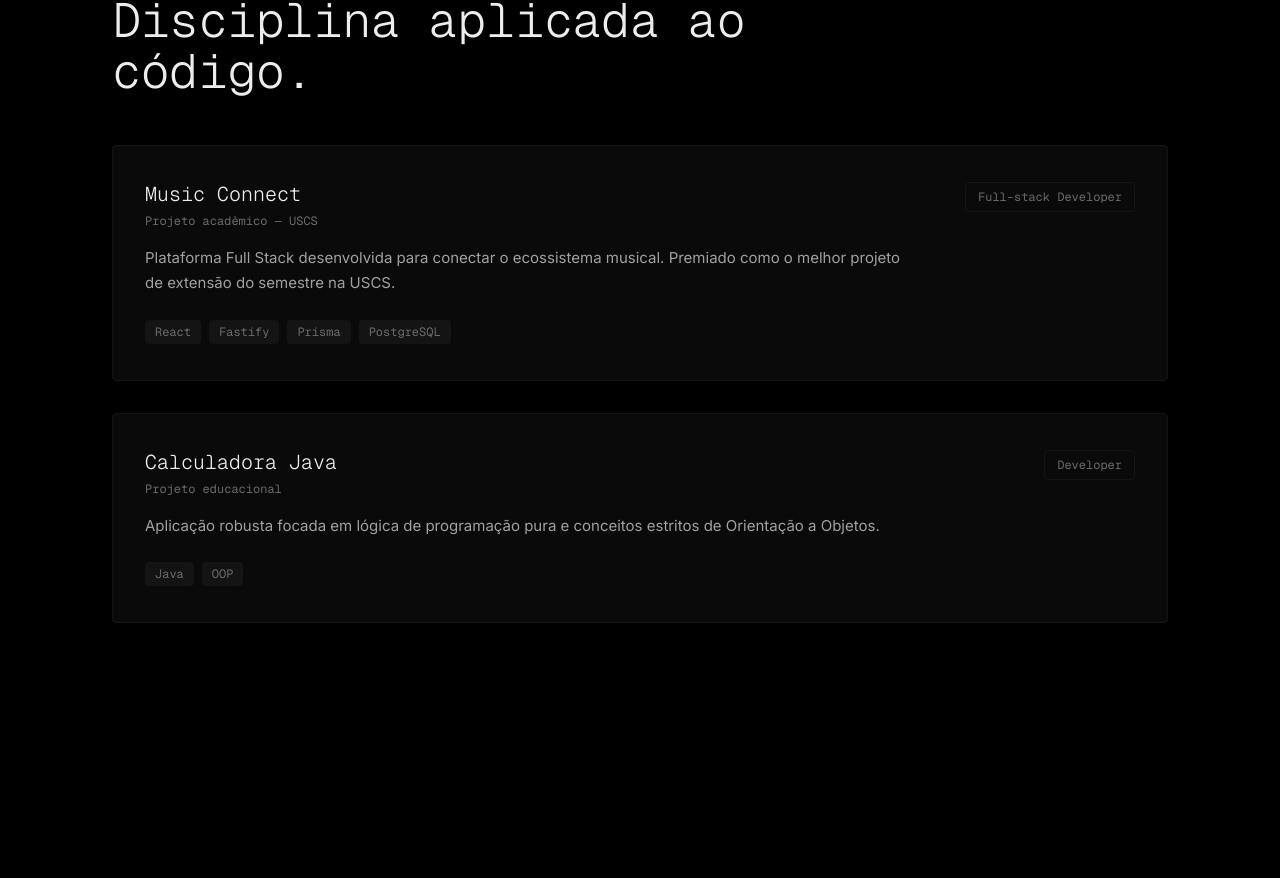
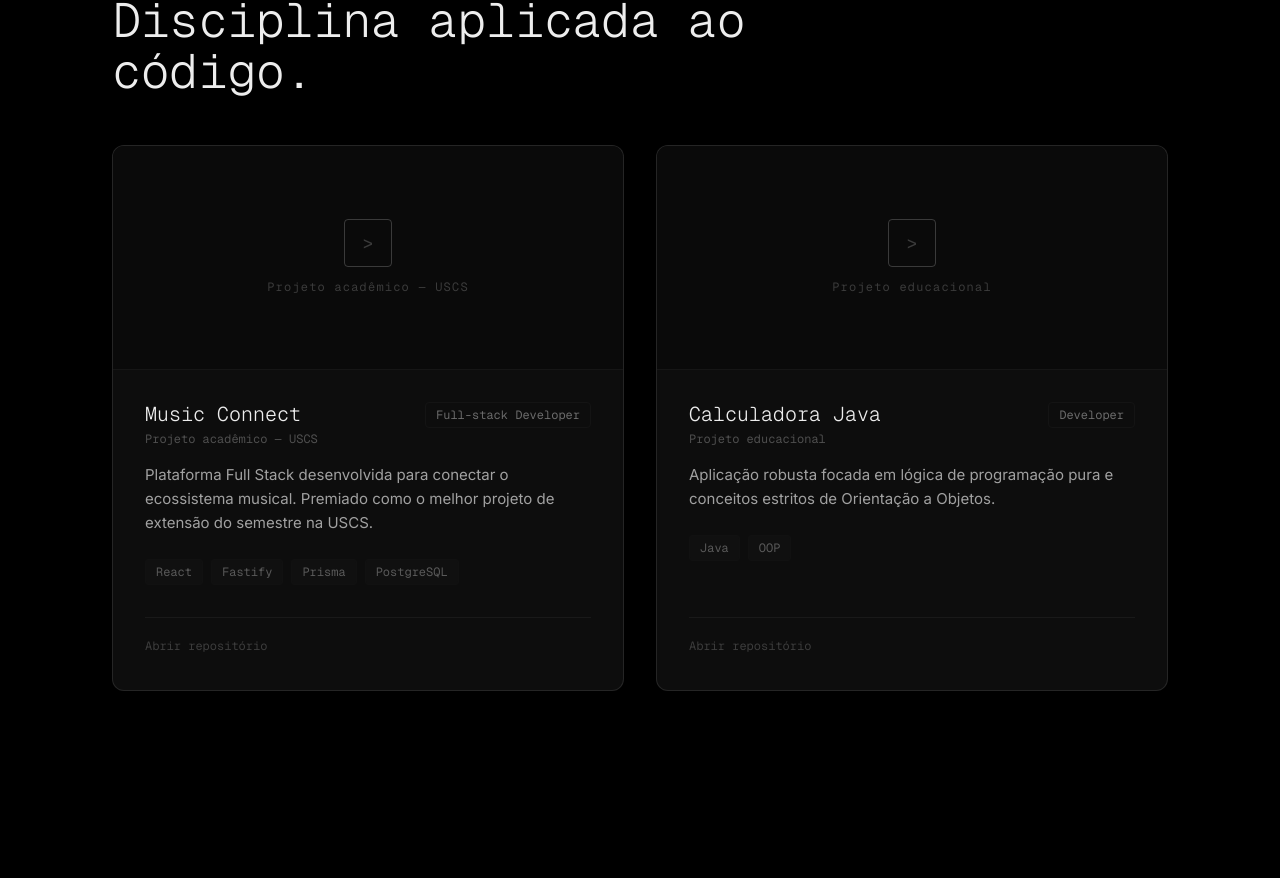
Before and after one commit to GabrielJose2004/meu-portfolio, a Next.js app: page / in a window 1280 px wide. Shown: the part 961-1839 px from the top of the page. Built offline with nearby package versions, Linux system fonts and the light colour scheme.

Commit message:
feat: refatora cartoes de projeto para padrao bento box com mockups

```diff
--- a/src/components/sections/ProjectsSection.tsx
+++ b/src/components/sections/ProjectsSection.tsx
@@ -22,6 +22,7 @@ interface Project {
   role: string
   context: string
   href?: string
+  imageUrl?: string
 }
 
 const PROJECTS: Project[] = [
@@ -34,6 +35,7 @@ const PROJECTS: Project[] = [
     role: 'Full-stack Developer',
     context: 'Projeto acadêmico — USCS',
     href: 'https://github.com/Music-Connect',
+    imageUrl: undefined, // Placeholder será renderizado
   },
   {
     id: 'calculadora-java',
@@ -44,6 +46,7 @@ const PROJECTS: Project[] = [
     role: 'Developer',
     context: 'Projeto educacional',
     href: 'https://github.com/GabrielJose2004/Calculadora--Java.git',
+    imageUrl: undefined, // Placeholder será renderizado
   },
 ]
 
@@ -84,77 +87,117 @@ export function ProjectsSection() {
         </h2>
       </div>
 
-      {/* ── Grid de cards ──────────────────────────────────────── */}
-      <div className="grid gap-6 sm:gap-8">
+      {/* ── Grid de cards (Bento Box) ────────────────────────── */}
+      <div className="grid grid-cols-1 md:grid-cols-2 gap-6 sm:gap-8">
         {PROJECTS.map((project, index) => (
           <a
             key={project.id}
             href={project.href}
             target="_blank"
             rel="noopener noreferrer"
-            className="group block"
+            className="group block h-full"
           >
             <article
               className={`
-                relative border border-wire rounded-sm
-                bg-surface px-6 py-7 sm:px-8 sm:py-9
+                relative h-full flex flex-col
+                bg-white/5 border border-white/10
+                rounded-xl overflow-hidden
                 transition-all duration-300
-                hover:border-signal hover:bg-void hover:shadow-[0_0_15px_rgba(0,255,135,0.1)]
+                hover:border-signal hover:shadow-[0_0_15px_rgba(0,255,135,0.1)]
                 cursor-pointer
                 ${FI}
               `}
               style={stagger(index + 2)}
             >
-            {/* ── Conteúdo do card ──────────────────────────────── */}
-            <div className="flex flex-col gap-4">
+              {/* ── Área de Mockup (Topo) ──────────────────────── */}
+              <div className="relative h-48 sm:h-56 bg-surface overflow-hidden border-b border-white/5">
+                {project.imageUrl ? (
+                  <img
+                    src={project.imageUrl}
+                    alt={`Mockup de ${project.title}`}
+                    className="w-full h-full object-cover transition-transform duration-300 group-hover:scale-105"
+                  />
+                ) : (
+                  /* Placeholder industrial */
+                  <div className="w-full h-full flex items-center justify-center bg-[linear-gradient(135deg,_var(--tw-gradient-stops))] from-wire via-surface to-wire">
+                    <div className="text-center">
+                      <div className="flex justify-center mb-3">
+                        <div className="w-12 h-12 border border-ghost/50 rounded-sm flex items-center justify-center">
+                          <span className="font-mono text-lg text-ghost/50">&gt;</span>
+                        </div>
+                      </div>
+                      <p className="font-mono text-xs text-ghost/50 tracking-[0.1em]">
+                        {project.context}
+                      </p>
+                    </div>
+                  </div>
+                )}
+                {/* Overlay hover sutil */}
+                <div
+                  className="
+                    absolute inset-0 bg-signal/0 group-hover:bg-signal/5
+                    transition-colors duration-300
+                  "
+                  aria-hidden="true"
+                />
+              </div>
+
+              {/* ── Área de Conteúdo (Base) ────────────────────── */}
+              <div className="flex-1 flex flex-col gap-4 p-6 sm:p-8">
                 {/* Título + Contexto */}
-              <div className="flex items-start justify-between gap-4">
-                <div className="flex flex-col gap-1.5">
+                <div className="flex items-start justify-between gap-3">
+                  <div className="flex flex-col gap-1">
                     <h3 className="font-mono font-light text-lg sm:text-xl text-snow leading-tight">
                       {project.title}
                     </h3>
-                  <p className="font-mono text-xs text-ghost">
+                    <p className="font-mono text-xs text-ghost/70">
                       {project.context}
                     </p>
                   </div>
                   {/* Role pill */}
-                <span className="shrink-0 font-mono text-xs px-3 py-1.5 border border-wire text-ghost rounded-sm group-hover:border-signal group-hover:text-signal transition-colors duration-200">
+                  <span className="shrink-0 font-mono text-xs px-2.5 py-1 border border-wire text-ghost rounded-sm group-hover:border-signal group-hover:text-signal transition-colors duration-200 whitespace-nowrap">
                     {project.role}
                   </span>
                 </div>
 
                 {/* Descrição */}
-              <p className="font-sans text-sm sm:text-[0.9375rem] leading-[1.7] text-silver max-w-3xl">
+                <p className="font-sans text-sm sm:text-[0.9375rem] leading-[1.6] text-silver">
                   {project.description}
                 </p>
 
                 {/* Tech stack */}
-              <div className="flex flex-wrap items-center gap-2 pt-2">
+                <div className="flex flex-wrap gap-2 pt-2">
                   {project.technologies.map((tech) => (
                     <span
                       key={tech}
                       className="
                         font-mono text-xs px-2.5 py-1
-                      bg-wire text-ghost rounded-sm
-                      group-hover:bg-signal group-hover:text-void
-                      transition-colors duration-200
+                        bg-wire/50 text-ghost/80 rounded-sm
+                        group-hover:bg-signal/20 group-hover:text-signal
+                        transition-colors duration-200 border border-wire/30
                       "
                     >
                       {tech}
                     </span>
                   ))}
                 </div>
+
+                {/* Spacer para empurrar link para baixo */}
+                <div className="flex-1" />
+
+                {/* Link indicator */}
+                <div className="pt-4 border-t border-white/5 flex items-center gap-2">
+                  <span className="font-mono text-xs text-ghost/50 group-hover:text-signal transition-colors duration-200">
+                    Abrir repositório
+                  </span>
+                  <span
+                    className="text-signal/0 group-hover:text-signal transition-all duration-200"
+                    aria-hidden="true"
+                  >
+                    →
+                  </span>
                 </div>
-
-            {/* ── Indicador de hover (linha accent) ──────────────── */}
-            <div
-              className="
-                absolute inset-x-0 bottom-0 h-px bg-signal
-                scale-x-0 group-hover:scale-x-100 origin-left
-                transition-transform duration-300
-              "
-              aria-hidden="true"
-            />
+              </div>
             </article>
           </a>
         ))}
```
Lines whose indentation alone changed are shown as unchanged.
